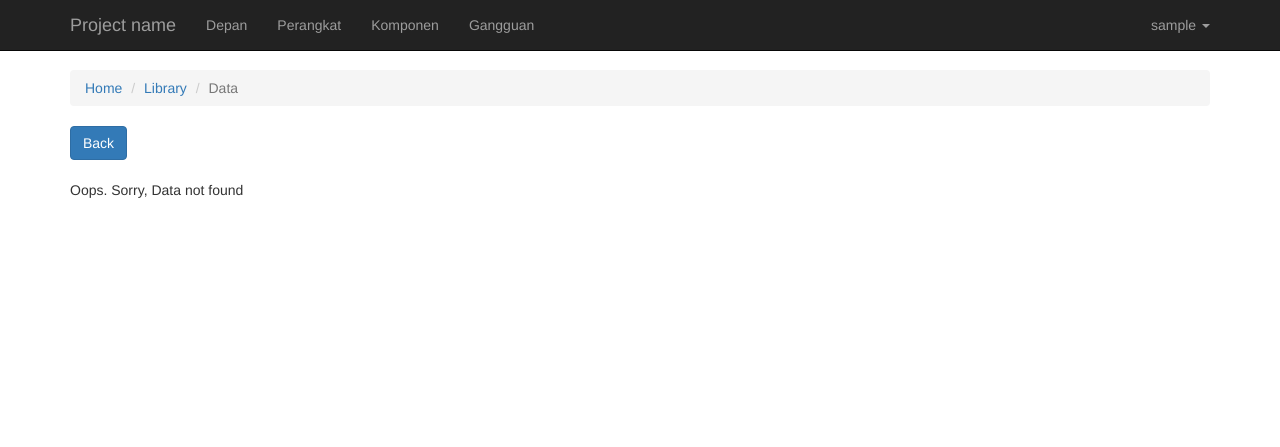
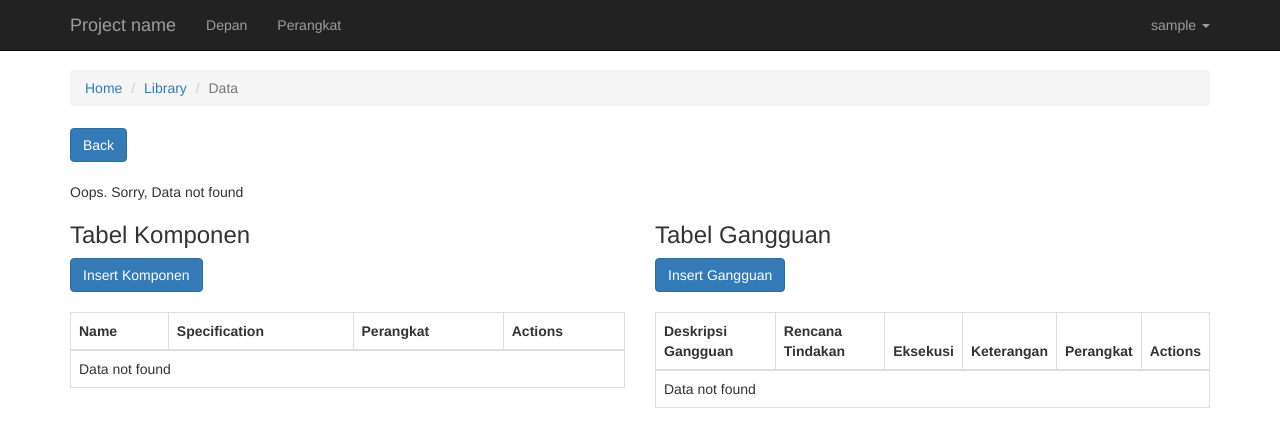
Before and after one commit to sakukode/simple-crud-ci3, a CodeIgniter app: page /database/index.php/perangkat/view/1 in a window 1280 px wide. Shown: the top 447 px of the page. Run offline with CodeIgniter, Linux system fonts and the light colour scheme; the visitor is signed in with stand-in values (Sample User, id 1); data comes from the database, SQL or seed files in the repository; data that the repository does not hold is empty; some libraries are stand-ins or nearby versions.

Commit message:
edit view perangkat

```diff
--- a/application/controllers/Perangkat.php
+++ b/application/controllers/Perangkat.php
@@ -217,9 +217,14 @@ class Perangkat extends CI_Controller {
 	 */
 	public function view($id)
 	{
+		$this->load->model('komponen_model');
+		$this->load->model('gangguan_model');
+
 		if($id) {
 			$condition = array('id'=> $id);
 			$data['model'] = $this->perangkat_model->get_one($condition);
+			$data['komponen']= $this->komponen_model->get_all_with_relation($id);
+			$data['gangguan'] = $this->gangguan_model->get_all_with_relation($id);
 
 			$this->template->set_navbar('templates/navbar');
 			$this->template->load('main', 'perangkat/view', $data);
--- a/application/models/Gangguan_model.php
+++ b/application/models/Gangguan_model.php
@@ -29,12 +29,20 @@ class Gangguan_model extends CI_Model {
 	 * Get All Record from table
 	 * @return Object
 	 */
-	public function get_all_with_relation()
+	public function get_all_with_relation($id_perangkat = null)
 	{
-		$this->db->select('gangguan.*, perangkat.name as perangkat_name');
-		$this->db->from($this->_table);
-		$this->db->join('perangkat', 'perangkat.id = gangguan.id_perangkat');
-		$result = $this->db->get();
+		if($id_perangkat) {
+			$this->db->select('gangguan.*, perangkat.name as perangkat_name');
+			$this->db->from($this->_table);
+			$this->db->where('id_perangkat', $id_perangkat);
+			$this->db->join('perangkat', 'perangkat.id = gangguan.id_perangkat');
+			$result = $this->db->get();
+		} else {
+			$this->db->select('gangguan.*, perangkat.name as perangkat_name');
+			$this->db->from($this->_table);
+			$this->db->join('perangkat', 'perangkat.id = gangguan.id_perangkat');
+			$result = $this->db->get();
+		}
 
 		if($result->num_rows() > 0)
 		{
--- a/application/models/Komponen_model.php
+++ b/application/models/Komponen_model.php
@@ -29,12 +29,24 @@ class Komponen_model extends CI_Model {
 	 * Get All Record from table
 	 * @return Object
 	 */
-	public function get_all_with_relation()
+	public function get_all_with_relation($id_perangkat =null)
 	{
-		$this->db->select('komponen.*, perangkat.name as perangkat_name');
-		$this->db->from($this->_table);
-		$this->db->join('perangkat', 'perangkat.id = komponen.id_perangkat');
-		$result = $this->db->get();
+		if($id_perangkat)
+		{
+			$this->db->select('komponen.*, perangkat.name as perangkat_name');
+			$this->db->from($this->_table);
+			$this->db->where('id_perangkat', $id_perangkat);
+			$this->db->join('perangkat', 'perangkat.id = komponen.id_perangkat');
+			$result = $this->db->get();
+		} else
+		{
+			$this->db->select('komponen.*, perangkat.name as perangkat_name');
+			$this->db->from($this->_table);
+			$this->db->join('perangkat', 'perangkat.id = komponen.id_perangkat');
+			$result = $this->db->get();
+		}
+
+
 
 		if($result->num_rows() > 0)
 		{
--- a/application/views/gangguan/view.php
+++ b/application/views/gangguan/view.php
@@ -9,10 +9,10 @@
 </div>
 <div class="row">
   <div class="col-md-12">
-    <a href="<?php echo site_url('gangguan');?>" class="btn btn-primary">Back</a>
+    <a href="<?php echo site_url('perangkat/view/'.$model->id_perangkat);?>" class="btn btn-primary">Back</a>
     <?php if($model): ?>
-    <a href="<?php echo site_url('gangguan/update/'.$model->id);?>" class="btn btn-primary">Update</a>
-    <a href="<?php echo site_url('gangguan/delete/'.$model->id);?>" onclick="return confirm('Are you sure want delete this data?')" class="btn btn-danger">Delete</a>
+    <a href="<?php echo site_url('gangguan/update/'.$model->id_perangkat.'/'.$model->id);?>" class="btn btn-primary">Update</a>
+    <a href="<?php echo site_url('gangguan/delete/'.$model->id_perangkat.'/'.$model->id);?>" onclick="return confirm('Are you sure want delete this data?')" class="btn btn-danger">Delete</a>
     <?php endif; ?>
   </div>
 </div>
--- a/application/views/komponen/view.php
+++ b/application/views/komponen/view.php
@@ -9,10 +9,10 @@
 </div>
 <div class="row">
   <div class="col-md-12">
-    <a href="<?php echo site_url('komponen');?>" class="btn btn-primary">Back</a>
+    <a href="<?php echo site_url('perangkat/view/'.$model->id_perangkat);?>" class="btn btn-primary">Back</a>
     <?php if($model): ?>
-    <a href="<?php echo site_url('komponen/update/'.$model->id);?>" class="btn btn-primary">Update</a>
-    <a href="<?php echo site_url('komponen/delete/'.$model->id);?>" onclick="return confirm('Are you sure want delete this data?')" class="btn btn-danger">Delete</a>
+    <a href="<?php echo site_url('komponen/update/'.$model->id_perangkat.'/'.$model->id);?>" class="btn btn-primary">Update</a>
+    <a href="<?php echo site_url('komponen/delete/'.$model->id_perangkat.'/'.$model->id);?>" onclick="return confirm('Are you sure want delete this data?')" class="btn btn-danger">Delete</a>
     <?php endif; ?>
   </div>
 </div>
--- a/application/views/perangkat/index.php
+++ b/application/views/perangkat/index.php
@@ -67,7 +67,7 @@
         <?php $no++; endforeach; ?>
         <?php else: ?>
         <tr>
-          <td colspan="5">Data not found</td>
+          <td colspan="6">Data not found</td>
         </tr>
         <?php endif; ?>
       </tbody>
@@ -108,7 +108,7 @@
         <?php $no++; endforeach; ?>
         <?php else: ?>
         <tr>
-          <td colspan="5">Data not found</td>
+          <td colspan="6">Data not found</td>
         </tr>
         <?php endif; ?>
       </tbody>
--- a/application/views/perangkat/view.php
+++ b/application/views/perangkat/view.php
@@ -5,6 +5,25 @@
       <li><a href="#">Library</a></li>
       <li class="active">Data</li>
     </ol>
+  </div>
+</div>
+<div class="row">
+ <div class="col-md-12">
+    <?php if($this->session->flashdata('message_success')): ?>
+    <div class="alert alert-success">
+      <button type="button" class="close" data-dismiss="alert" aria-label="Close"><span aria-hidden="true">&times;</span></button>
+      <?php echo $this->session->flashdata('message_success'); ?>
+    </div>
+    <?php endif; ?>
+  </div>
+
+  <div class="col-md-12">
+    <?php if($this->session->flashdata('message_danger')): ?>
+    <div class="alert alert-danger">
+      <button type="button" class="close" data-dismiss="alert" aria-label="Close"><span aria-hidden="true">&times;</span></button>
+      <?php echo $this->session->flashdata('message_danger'); ?>
+    </div>
+    <?php endif; ?>
   </div>
 </div>
 <div class="row">
@@ -36,7 +55,13 @@
         </tr>
         <tr>
           <td>Picture</td>
-          <td></td>
+          <td>
+            <?php if($model->picture): ?>
+            <img src="<?php echo base_url('uploads/picture/'.$model->picture);?>" width="200">
+            <?php else: ?>
+            No Image
+            <?php endif; ?>
+          </td>
         </tr>
       </tbody>
     </table>
@@ -49,3 +74,89 @@
     <?php endif; ?>
   </div>
 </div>
+
+<div class="row">
+  <div class="col-md-6">
+    <h3>Tabel Komponen</h3>
+  </div>
+  <div class="col-md-6">
+    <h3>Tabel Gangguan</h3>
+  </div>
+  <div class="col-md-6">
+    <a href="<?php echo site_url('komponen/insert/'.$model->id);?>" class="btn btn-primary">Insert Komponen</a>
+  </div>
+  <div class="col-md-6">
+    <a href="<?php echo site_url('gangguan/insert/'.$model->id);?>" class="btn btn-primary">Insert Gangguan</a>
+  </div>
+</div>
+<br />
+<div class="row">
+  <div class="col-md-6">
+    <table class="table table-bordered">
+      <thead>
+        <tr>
+          <th>Name</th>
+          <th>Specification</th>
+          <th>Perangkat</th>
+          <th>Actions</th>
+        </tr>
+      </thead>
+      <tbody>
+        <?php if($komponen): ?>
+        <?php foreach($komponen as $row): ?>
+        <tr>
+          <td><?php echo $row->name; ?></td>
+          <td><?php echo $row->spec; ?></td>
+          <td><?php echo $row->perangkat_name; ?></td>
+          <td>
+            <a href="<?php echo site_url('komponen/view/'.$model->id.'/'.$row->id);?>" class="btn btn-xs btn-success">view</a>
+            <a href="<?php echo site_url('komponen/update/'.$model->id.'/'.$row->id);?>" class="btn btn-xs btn-primary">edit</a>
+            <a href="<?php echo site_url('komponen/delete/'.$model->id.'/'.$row->id);?>" onclick="return confirm('Are you sure want delete this data?')" class="btn btn-xs btn-danger">delete</a>
+          </td>
+        </tr>
+        <?php endforeach; ?>
+        <?php else: ?>
+        <tr>
+          <td colspan="5">Data not found</td>
+        </tr>
+        <?php endif; ?>
+      </tbody>
+    </table>
+  </div>
+  <div class="col-md-6">
+    <table class="table table-bordered">
+      <thead>
+        <tr>
+          <th>Deskripsi Gangguan</th>
+          <th>Rencana Tindakan</th>
+          <th>Eksekusi</th>
+          <th>Keterangan</th>
+          <th>Perangkat</th>
+          <th>Actions</th>
+        </tr>
+      </thead>
+      <tbody>
+        <?php if($gangguan): ?>
+        <?php foreach($gangguan as $row): ?>
+        <tr>
+          <td><?php echo $row->deskripsi_gangguan; ?></td>
+          <td><?php echo $row->rencana_tindakan; ?></td>
+          <td><?php echo $row->eksekusi; ?></td>
+          <td><?php echo $row->keterangan; ?></td>
+          <td><?php echo $row->perangkat_name; ?></td>
+          <td>
+            <a href="<?php echo site_url('gangguan/view/'.$model->id.'/'.$row->id);?>" class="btn btn-xs btn-success">view</a>
+            <a href="<?php echo site_url('gangguan/update/'.$model->id.'/'.$row->id);?>" class="btn btn-xs btn-primary">edit</a>
+            <a href="<?php echo site_url('gangguan/delete/'.$model->id.'/'.$row->id);?>" onclick="return confirm('Are you sure want delete this data?')" class="btn btn-xs btn-danger">delete</a>
+          </td>
+        </tr>
+        <?php endforeach; ?>
+        <?php else: ?>
+        <tr>
+          <td colspan="6">Data not found</td>
+        </tr>
+        <?php endif; ?>
+      </tbody>
+    </table>
+  </div>
+</div>
--- a/application/views/templates/navbar.php
+++ b/application/views/templates/navbar.php
@@ -14,8 +14,6 @@
         <li><a href="<?php echo site_url();?>">Depan</a></li>
         <?php if($this->session->userdata('level') == "admin"): ?>
         <li><a href="<?php echo site_url('perangkat');?>">Perangkat</a></li>
-        <li><a href="<?php echo site_url('komponen');?>">Komponen</a></li>
-        <li><a href="<?php echo site_url('gangguan');?>">Gangguan</a></li>
         <?php endif; ?>
       </ul>
       <ul class="nav navbar-nav navbar-right">
```
Also changed, not shown: application/controllers/Gangguan.php (+19 -16 lines), application/controllers/Komponen.php (+18 -17 lines), application/views/gangguan/insert.php (+4 -7 lines), application/views/gangguan/update.php (+4 -7 lines), application/views/komponen/insert.php (+4 -7 lines), application/views/komponen/update.php (+4 -7 lines), uploads/picture/asus1.jpeg (added), uploads/picture/macbook-air1.jpg (added), uploads/picture/macbook-air2.jpg (added).
